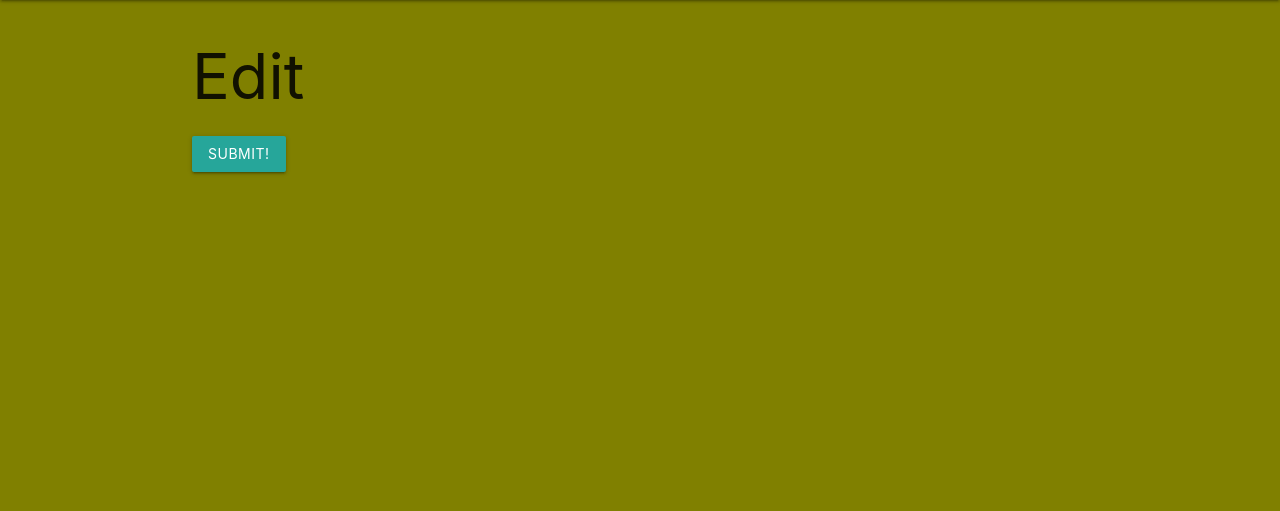
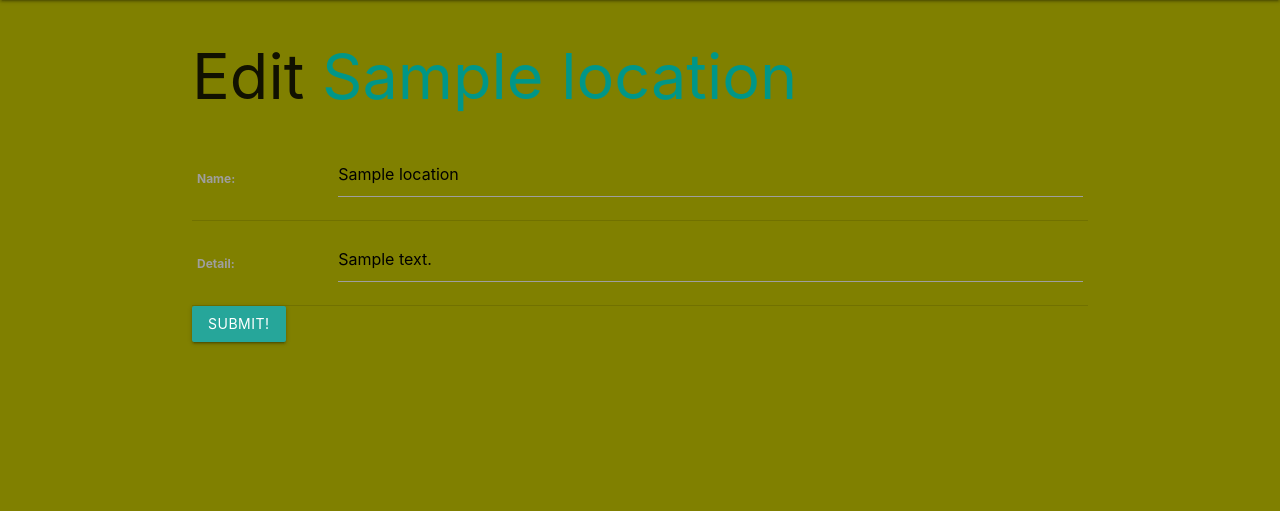
Before and after one commit to daniel-jf/django-app, a Django app: page /locations/1/update/ in a window 1280 px wide. Shown: the part 64-575 px from the top of the page. Run offline with Django 3.2, Linux system fonts and the light colour scheme; tables that the repository leaves empty hold one stand-in row (values such as "Sample post").

```diff
--- a/homiecollector/main_app/forms.py
+++ b/homiecollector/main_app/forms.py
@@ -2,6 +2,7 @@ from django import forms
 from django.forms import ModelForm
 from .models import Saw
 from .models import Homie
+from .models import Location
 
 class HomieForm(forms.ModelForm):
     class Meta:
@@ -12,3 +13,8 @@ class SawForm(ModelForm):
     class Meta:
         model = Saw
         fields = ['date', 'where']
+
+class LocationForm(ModelForm):
+    class Meta:
+        model = Location
+        fields = ['name', 'detail']
--- a/homiecollector/main_app/models.py
+++ b/homiecollector/main_app/models.py
@@ -7,11 +7,10 @@ WHERES = (
     ('NT', 'No, not there'),
     ('WT', 'Was there earlier')
 )
-
 # Create your models here.
 class Location(models.Model):
-    name: models.CharField(max_length=100)
-    detail: models.CharField(max_length=200)
+    name = models.CharField(max_length=100)
+    detail = models.CharField(max_length=200)
 
     def __str__(self):
         return self.name
--- a/homiecollector/main_app/templates/homies/detail.html
+++ b/homiecollector/main_app/templates/homies/detail.html
@@ -11,7 +11,6 @@
         <p>Description: {{ homie.description }}</p>
           <p>Age: {{ homie.age }}</p>
       </div>
-
       <div class="card-action">
         <a href="{% url 'homies_update' homie.id %}">Edit</a>
         <a href="{% url 'homies_delete' homie.id %}">Delete</a>
@@ -34,7 +33,7 @@
 
     <table class="striped">
       <thead>
-        <tr><th>Date</th><th>Meal</th></tr>
+        <tr><th>Date</th><th>Where</th></tr>
       </thead>
       <tbody>
         {% for saw in homie.saw_set.all %}
--- a/homiecollector/main_app/templates/homies/index.html
+++ b/homiecollector/main_app/templates/homies/index.html
@@ -5,6 +5,7 @@
 
 {% for homie in homies %}
   <div class="card">
+  <a href="/homies/{{ homie.id }}"
     <div class="card-content">
       <span class="card-title">{{ homie.name }}</span>
       <p>Description: {{ homie.description }}</p>
--- a/homiecollector/main_app/templates/main_app/location_detail.html
+++ b/homiecollector/main_app/templates/main_app/location_detail.html
@@ -9,8 +9,8 @@
         <span class="card-title">{{ location.name }}</span>
       </div>
       <div class="card-action">
-        <a href="{% url 'locations_update' location.id %}">Edit</a>
-        <a href="{% url 'locations_delete' location.id %}">Delete</a>
+        <a href="/locations/<int:pk>/update">Edit</a>
+        <a href="/locations/<int:pk>/delete">Delete</a>
       </div>
     </div>
   </div>
--- a/homiecollector/main_app/templates/main_app/location_list.html
+++ b/homiecollector/main_app/templates/main_app/location_list.html
@@ -8,7 +8,7 @@
     <div class="card">
         <div class="card-content">
             <span class="card-title">{{ location.name }}</span>
-            <p>Where:</p>
+            <p>Where: {{ location.detail }} </p>
         </div>
     </div>
   </a>
--- a/homiecollector/main_app/urls.py
+++ b/homiecollector/main_app/urls.py
@@ -1,7 +1,7 @@
 from django.urls import path
 from . import views
 
-urlpatterns = {
+urlpatterns = (
     path('', views.home, name='home'),
     path('about/', views.about, name='about'),
     path('homies/', views.homies_index, name='index'),
@@ -15,4 +15,5 @@ urlpatterns = {
     path('locations/create/', views.LocationCreate.as_view(), name='locations_create'),
     path('locations/<int:pk>/update/', views.LocationUpdate.as_view(), name='locations_update'),
     path('locations/<int:pk>/delete/', views.LocationDelete.as_view(), name='locations_delete'),
-}
+    path('homies/<int:homie_id>/add_saw', views.add_saw, name='add_saw')
+)
--- a/homiecollector/main_app/views.py
+++ b/homiecollector/main_app/views.py
@@ -1,10 +1,10 @@
-from django.shortcuts import render
+from django.shortcuts import render, redirect
 # Create your views here.
 from django.views.generic.edit import CreateView, UpdateView, DeleteView
 from django.views.generic import ListView, DetailView
 
-from .models import Homie, Location
-from .forms import HomieForm, SawForm
+from .models import Homie, Location, Saw
+from .forms import HomieForm, LocationForm, SawForm
 
 def home(request):
     return render(request, 'home.html')
@@ -20,8 +20,8 @@ def homies_detail(request, homie_id):
     saw_form = SawForm()
     return render(request, 'homies/detail.html', {
         'homie': homie_data,
-        'saw_form': saw_form,
-        'locations': locations_homie_not
+        'location_form': location_form,
+        'saw': saw_homie_not
     })
 
 def assoc_location(request, homie_id, location_id):
@@ -66,7 +66,6 @@ def homies_delete(request, homie_id):
 # To view all locations made
 def location_index(request):
     locations = Location.objects.all()
-    print(locations)
     return render(request, 'main_app/location_list.html', { 'locations': locations })
 
 class LocationDetail(DetailView):
@@ -80,9 +79,9 @@ class LocationCreate(CreateView):
 # To update a location
 class LocationUpdate(UpdateView):
   model = Location
-  fields = ['name', 'color']
+  fields = ['name', 'detail']
 
 # To delete a location
 class LocationDelete(DeleteView):
   model = Location
-  success_url = '/locations/'
+  success_url = 'locations/'
```
Also changed, not shown: homiecollector/main_app/migrations/0002_auto_20200320_0115.py.
